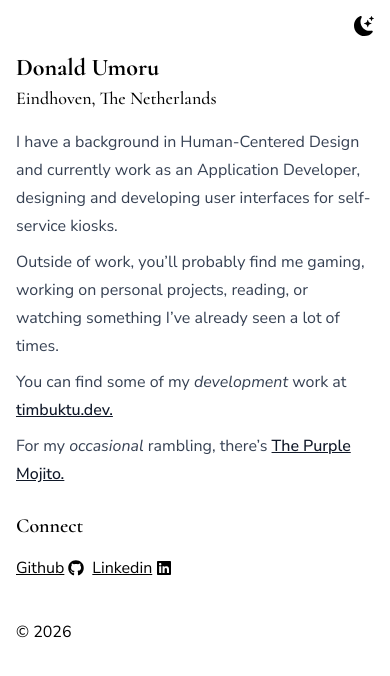
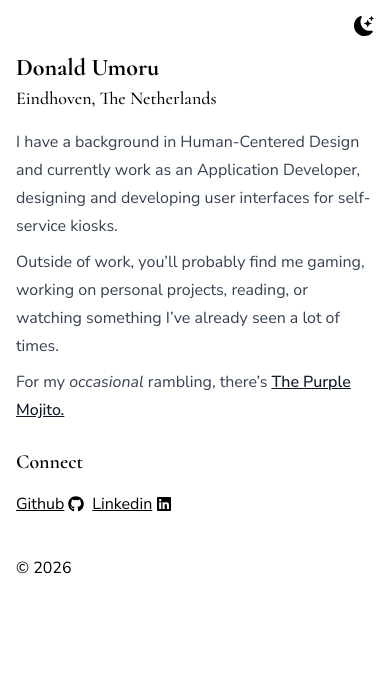
Before and after one commit to donaldumoru/portfolio, a React (Vite) app: page / in a window 390 px wide. Shown: the top 676 px of the page. Built offline with nearby package versions, Linux system fonts and the light colour scheme.

Commit message:
test height on mobile

```diff
--- a/index.html
+++ b/index.html
@@ -5,6 +5,19 @@
     <link rel="icon" type="image/svg+xml" href="" />
     <meta name="viewport" content="width=device-width, initial-scale=1.0" />
     <title>Donald Umoru</title>
+
+    <script>
+      (function () {
+        const html = document.documentElement;
+        const theme = localStorage.getItem('portfolio-theme');
+        if (!theme) {
+          return;
+        }
+
+        html.classList.remove('light', 'dark');
+        html.classList.add(theme);
+      })();
+    </script>
   </head>
   <body>
     <div id="root"></div>
--- a/src/App.tsx
+++ b/src/App.tsx
@@ -8,6 +8,7 @@ import Footer from './components/Footer.js';
 
 function App() {
   const { profile, links } = content;
+
   return (
     <div className="flex h-full flex-col md:max-w-[40%]">
       <Header profile={profile} />
--- a/src/data/bio.md
+++ b/src/data/bio.md
@@ -2,6 +2,4 @@ I have a background in Human-Centered Design and currently work as an Applicatio
 
 Outside of work, you’ll probably find me gaming, working on personal projects, reading, or watching something I’ve already seen a lot of times.
 
-You can find some of my _development_ work at [timbuktu.dev.](https://timbuktudev.netlify.app)
-
 For my _occasional_ rambling, there’s [The Purple Mojito.](https://thepurplemojito.netlify.app)
--- a/src/index.css
+++ b/src/index.css
@@ -13,7 +13,6 @@ body {
 }
 
 #root {
-  height: 100vh;
   width: 100%;
   padding: 1rem;
   display: flex;
```
Also changed, not shown: 1 other file (tests, documents, lock files or other folders).
